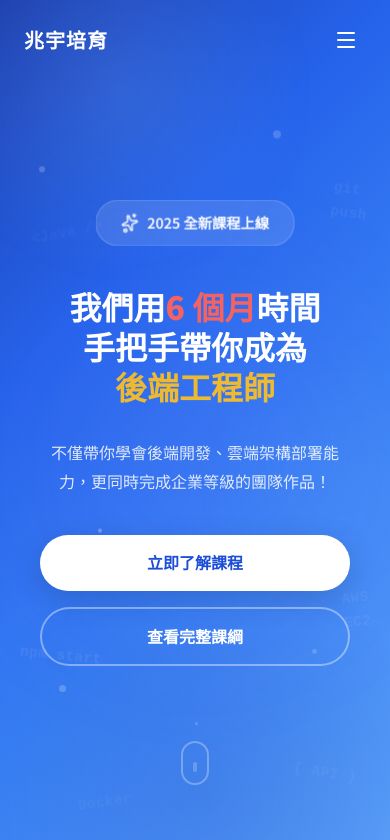
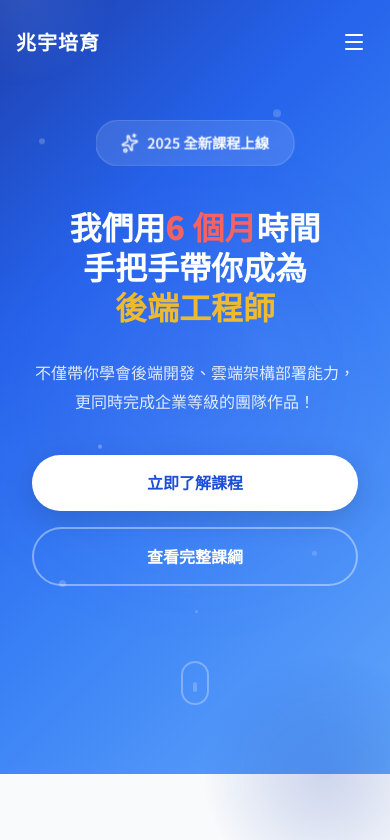
Before and after one commit to Jerrypinghanwu/BackEnd, a React (Vite) app: page / in a window 390 px wide. Shown: the top 840 px of the page. Built offline with nearby package versions, Linux system fonts and the light colour scheme.

Commit message:
responsive: enhance RWD for iOS/Android - hide hero tags on mobile, safe area support, responsive padding

```diff
--- a/index.html
+++ b/index.html
@@ -3,7 +3,7 @@
   <head>
     <meta charset="UTF-8" />
     <link rel="icon" type="image/svg+xml" href="/favicon.svg" />
-    <meta name="viewport" content="width=device-width, initial-scale=1.0" />
+    <meta name="viewport" content="width=device-width, initial-scale=1.0, maximum-scale=5.0, viewport-fit=cover" />
 
     <!-- SEO Meta Tags — 鎖定「後端工程師」關鍵字 -->
     <title>後端工程師培訓課程 | 兆宇培育 — Java、Spring Boot、CI/CD 到雲端架構全方位後端開發實戰</title>
--- a/src/components/Curriculum.jsx
+++ b/src/components/Curriculum.jsx
@@ -56,7 +56,7 @@ export default function Curriculum() {
       {/* Blue gradient banner */}
       <div style={{
         background: 'linear-gradient(135deg, #2563eb 0%, #1d4ed8 50%, #3b82f6 100%)',
-        padding: '80px 24px',
+        padding: 'clamp(48px, 8vw, 80px) clamp(16px, 4vw, 24px)',
       }}>
         <div
           ref={titleRef}
--- a/src/components/Footer.jsx
+++ b/src/components/Footer.jsx
@@ -29,7 +29,7 @@ export default function Footer() {
     <footer style={{
       background: '#0f172a',
       color: '#94a3b8',
-      padding: '80px 24px 40px',
+      padding: 'clamp(48px, 8vw, 80px) clamp(16px, 4vw, 24px) 40px',
     }}>
       <div style={{ maxWidth: 1200, margin: '0 auto' }}>
         {/* Main grid */}
--- a/src/components/Header.jsx
+++ b/src/components/Header.jsx
@@ -62,7 +62,7 @@ export default function Header() {
         <div style={{
           maxWidth: '1200px',
           margin: '0 auto',
-          padding: '0 24px',
+          padding: '0 clamp(16px, 4vw, 24px)',
           display: 'flex',
           alignItems: 'center',
           justifyContent: 'space-between',
@@ -153,7 +153,10 @@ export default function Header() {
             position: 'fixed', inset: 0, zIndex: 40,
             background: '#fff',
             display: 'flex', flexDirection: 'column',
-            paddingTop: 96, paddingLeft: 32, paddingRight: 32,
+            paddingTop: 'clamp(80px, 12vw, 96px)',
+            paddingLeft: 'clamp(24px, 6vw, 32px)',
+            paddingRight: 'clamp(24px, 6vw, 32px)',
+            paddingBottom: 'env(safe-area-inset-bottom)',
             animation: 'fadeIn 0.3s ease',
           }}
           className="lg:!hidden"
--- a/src/components/HeroBanner.jsx
+++ b/src/components/HeroBanner.jsx
@@ -62,10 +62,10 @@ export default function HeroBanner() {
       <div style={{
         background: 'linear-gradient(135deg, #1e40af 0%, #2563eb 30%, #3b82f6 60%, #60a5fa 100%)',
         position: 'relative',
-        paddingTop: 200,
-        paddingBottom: 140,
-        paddingLeft: 24,
-        paddingRight: 24,
+        paddingTop: 'clamp(120px, 20vw, 200px)',
+        paddingBottom: 'clamp(80px, 14vw, 140px)',
+        paddingLeft: 'clamp(16px, 4vw, 24px)',
+        paddingRight: 'clamp(16px, 4vw, 24px)',
       }}>
 
         {/* Animated gradient overlay — pure CSS */}
--- a/src/components/Testimonials.jsx
+++ b/src/components/Testimonials.jsx
@@ -45,7 +45,7 @@ function AnimatedStat({ numericValue, suffix, label, delay, isInView }) {
       className={`fade-up-sm ${isInView ? 'in-view' : ''}`}
       style={{ textAlign: 'center', minWidth: 140, transitionDelay: `${delay / 1000}s` }}
     >
-      <div style={{ fontSize: 42, fontWeight: 800, color: '#fff', lineHeight: 1.2 }}>
+      <div style={{ fontSize: 'clamp(32px, 8vw, 42px)', fontWeight: 800, color: '#fff', lineHeight: 1.2 }}>
         {displayValue}{suffix}
       </div>
       <div style={{ fontSize: 14, color: 'rgba(255,255,255,0.8)', marginTop: 10 }}>
@@ -100,7 +100,7 @@ export default function Testimonials() {
   return (
     <section id="testimonials" style={{
       background: 'linear-gradient(180deg, #fff 0%, #eff6ff 50%, #fff 100%)',
-      padding: '100px 24px',
+      padding: 'clamp(60px, 10vw, 100px) clamp(16px, 4vw, 24px)',
     }}>
       <div style={{ maxWidth: 1200, margin: '0 auto' }}>
         {/* Title */}
@@ -216,13 +216,14 @@ export default function Testimonials() {
         {/* Bottom stats — animated counting */}
         <div
           ref={statsRef}
+          className="stats-bar"
           style={{
             display: 'flex', flexWrap: 'wrap',
-            justifyContent: 'center', gap: 48,
-            marginTop: 80,
-            padding: '52px 32px',
+            justifyContent: 'center', gap: 'clamp(24px, 5vw, 48px)',
+            marginTop: 'clamp(48px, 8vw, 80px)',
+            padding: 'clamp(36px, 6vw, 52px) clamp(20px, 4vw, 32px)',
             background: 'linear-gradient(135deg, #2563eb, #3b82f6)',
-            borderRadius: 24,
+            borderRadius: 'clamp(16px, 3vw, 24px)',
             boxShadow: '0 8px 40px rgba(37,99,235,0.25)',
           }}
         >
--- a/src/index.css
+++ b/src/index.css
@@ -59,6 +59,15 @@ body {
   -webkit-font-smoothing: antialiased;
   -moz-osx-font-smoothing: grayscale;
   line-height: 1.7;
+  /* iOS safe area support for notched devices */
+  padding-left: env(safe-area-inset-left);
+  padding-right: env(safe-area-inset-right);
+}
+
+/* Touch optimization for mobile */
+a, button {
+  -webkit-tap-highlight-color: rgba(37, 99, 235, 0.1);
+  touch-action: manipulation;
 }
 
 /* ===== Section Styling ===== */
@@ -506,6 +515,53 @@ body {
   to { opacity: 1; }
 }
 
+/* ===================================================================
+   Mobile-specific responsive improvements
+   =================================================================== */
+
+/* Hide floating tags on small screens to avoid overlap */
+@media (max-width: 767px) {
+  .hero-tag {
+    display: none !important;
+  }
+
+  /* Reduce orb sizes on mobile to reduce GPU load */
+  .hero-orb-1 {
+    width: 200px !important;
+    height: 200px !important;
+  }
+  .hero-orb-2 {
+    width: 250px !important;
+    height: 250px !important;
+  }
+  .hero-orb-3 {
+    width: 150px !important;
+    height: 150px !important;
+  }
+}
+
+/* Ensure stats bar wraps nicely on mobile */
+@media (max-width: 640px) {
+  .stats-bar {
+    gap: 24px !important;
+    padding: 36px 20px !important;
+  }
+}
+
+/* Footer safe area for iOS home indicator */
+@media (max-width: 767px) {
+  footer {
+    padding-bottom: calc(40px + env(safe-area-inset-bottom)) !important;
+  }
+}
+
+/* Ensure minimum touch target sizing (44x44px for iOS, 48x48 for Android) */
+@media (max-width: 767px) {
+  button, a {
+    min-height: 44px;
+  }
+}
+
 /* ===== Prefers Reduced Motion ===== */
 @media (prefers-reduced-motion: reduce) {
   .hero-gradient-overlay,
```
